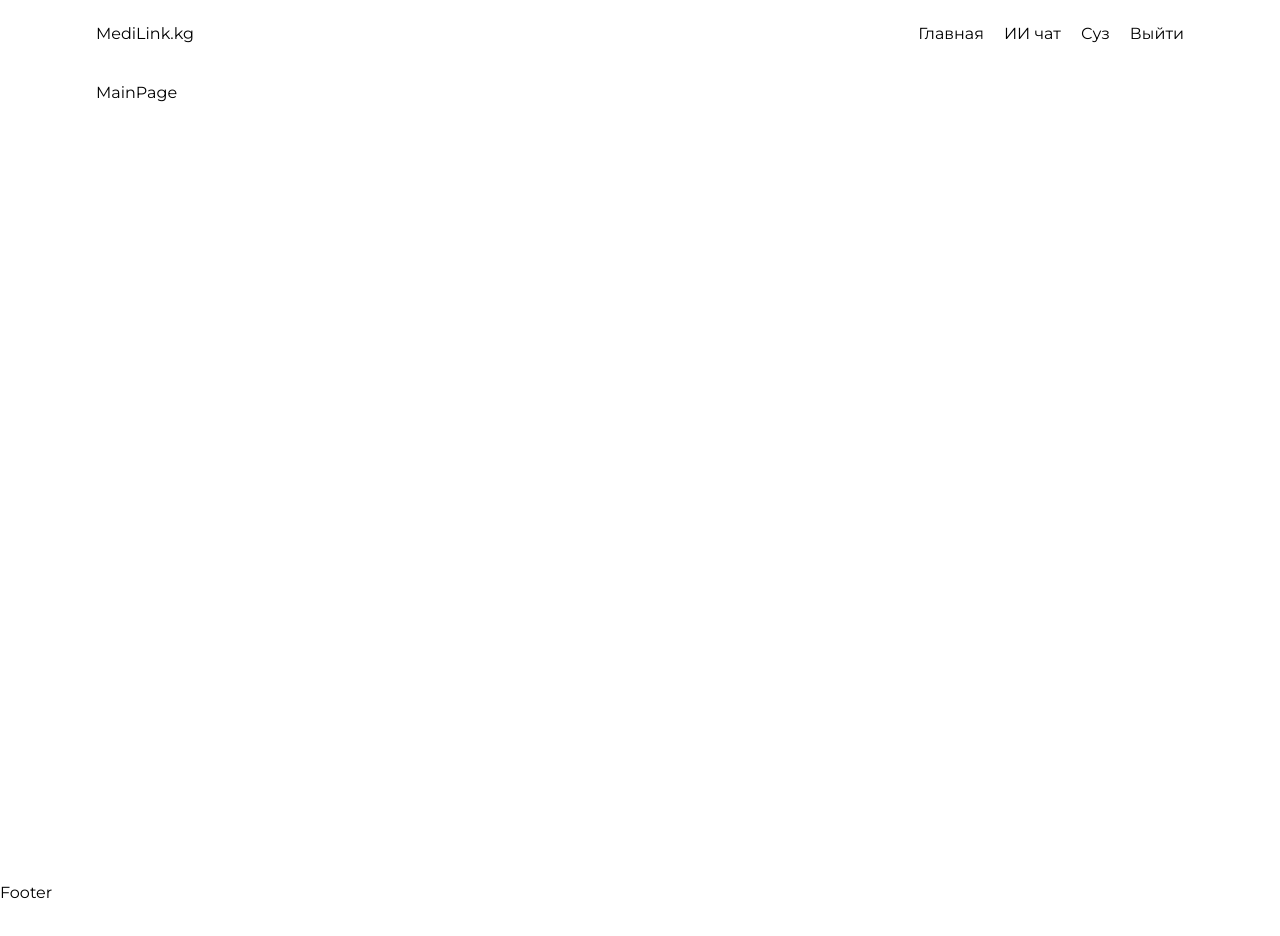
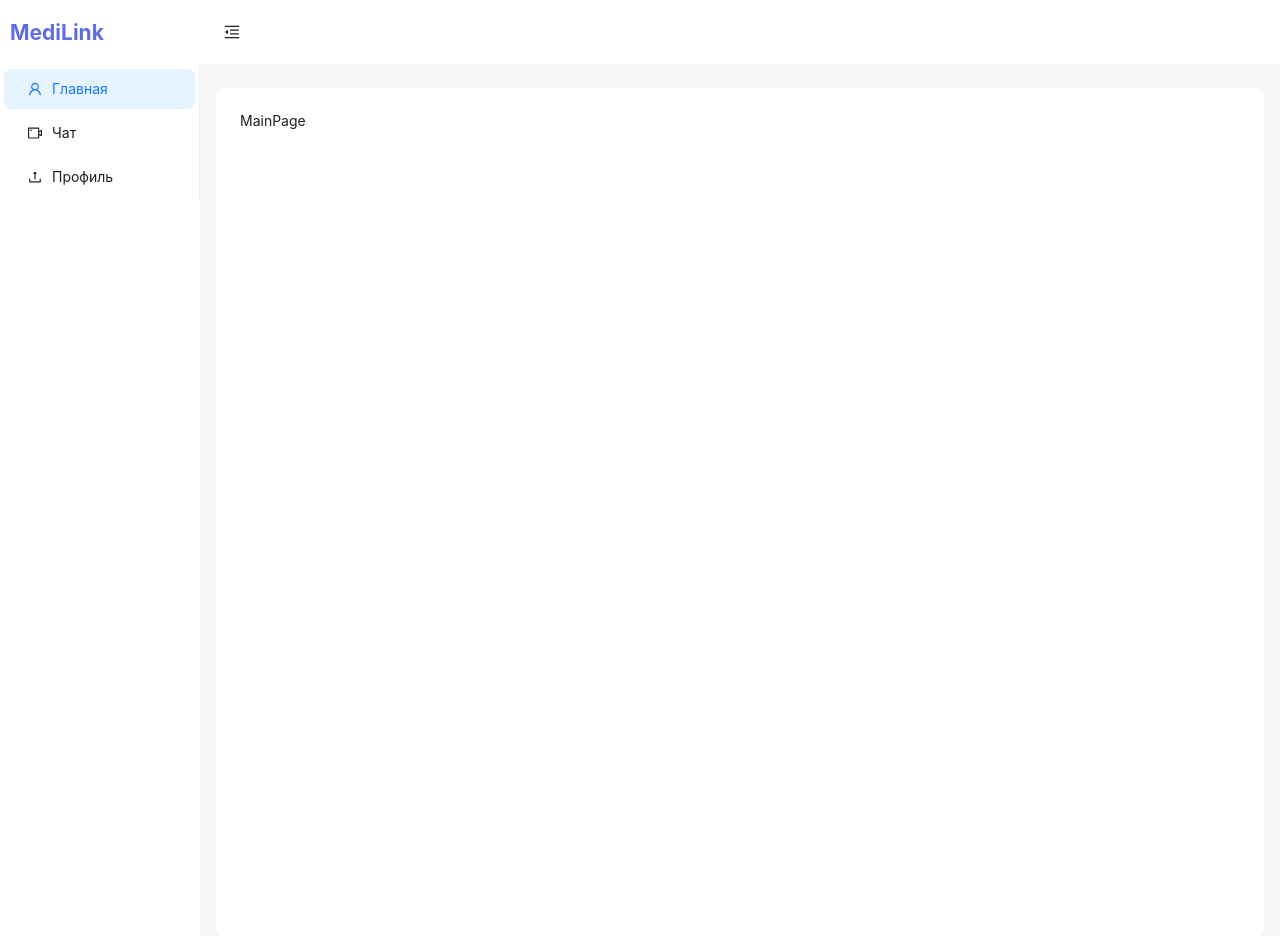
Before and after one commit to sweetkurut/medilink, a React (Vite) app: page / in a window 1280 px wide. Shown: the top 936 px of the page. Before the commit the page ends 902 px from the top, so only its background shows below. Built offline with nearby package versions, Linux system fonts and the light colour scheme.

Commit message:
add sidebar

```diff
--- a/src/app/App.tsx
+++ b/src/app/App.tsx
@@ -1,26 +1,22 @@
-import { Header } from "@/widgets/Header/Header";
 import { AppRouter } from "./providers/router";
-import "./styles/index.scss";
-import { Footer } from "@/widgets/Footer/Footer";
 import { useLocation } from "react-router-dom";
 import { routeConfig } from "@/shared/config/routeConfig/routeConfig";
 
+import "./styles/index.scss";
+import SideBar from "@/widgets/SideBar/SideBar";
+
 function App() {
     const location = useLocation();
-
-    // const isAuthPage = location.pathname === routeConfig.login || location.pathname === routeConfig.signup;
     const isAuthPage = location.pathname === routeConfig.login.path || location.pathname === routeConfig.signup.path;
 
+    if (isAuthPage) {
+        return <AppRouter />;
+    }
+
     return (
-        <>
-            <div className={"app"}>
-                {!isAuthPage && <Header />}
-                <main className="content-page">
-                    <AppRouter />
-                </main>
-                {!isAuthPage && <Footer />}
-            </div>
-        </>
+        <SideBar>
+            <AppRouter />
+        </SideBar>
     );
 }
 
--- a/src/pages/MainPage/mainpage.module.scss
+++ b/src/pages/MainPage/mainpage.module.scss
@@ -1,8 +1,11 @@
 .wrapper {
-    margin-top: 40px;
+    // background-image: url("/src/shared/assets/images/bg.png");
+    // background-size: cover;
+    // background-repeat: no-repeat;
+    // margin-top: 40px;
     min-height: 100vh;
-    & .container {
-        max-width: var(--container-width);
-        margin: 0 auto;
-    }
+    // & .container {
+    //     max-width: var(--container-width);
+    //     margin: 0 auto;
+    // }
 }
--- /dev/null
+++ b/src/pages/ProfilePage/ProfilePage.tsx
@@ -0,0 +1,5 @@
+import s from "./ProfilePage.module.scss";
+
+export const ProfilePage = () => {
+    return <div className={s.wrapper}>ProfilePage</div>;
+};
--- a/src/shared/config/routeConfig/routeConfig.tsx
+++ b/src/shared/config/routeConfig/routeConfig.tsx
@@ -1,6 +1,7 @@
 import { ChatPage } from "@/pages/ChatPage/ChatPage";
 import { LoginPage } from "@/pages/LoginPage/LoginPage";
 import { MainPage } from "@/pages/MainPage/MainPage";
+import { ProfilePage } from "@/pages/ProfilePage/ProfilePage";
 import { SignUpPage } from "@/pages/SignUpPage/SignUpPage";
 import type { RouteProps } from "react-router-dom";
 
@@ -10,6 +11,7 @@ export enum AppRoutes {
     LOGIN = "login",
     SIGN_UP = "signup",
     CHAT = "chat",
+    PROFILE = "profile",
 }
 
 export const RoutePath: Record<AppRoutes, string> = {
@@ -18,6 +20,7 @@ export const RoutePath: Record<AppRoutes, string> = {
     [AppRoutes.LOGIN]: "/login",
     [AppRoutes.SIGN_UP]: "/signup",
     [AppRoutes.CHAT]: "/chat",
+    [AppRoutes.PROFILE]: "/profile",
 };
 
 export const routeConfig: Record<AppRoutes, RouteProps> = {
@@ -41,4 +44,8 @@ export const routeConfig: Record<AppRoutes, RouteProps> = {
         path: RoutePath.chat,
         element: <ChatPage />,
     },
+    [AppRoutes.PROFILE]: {
+        path: RoutePath.profile,
+        element: <ProfilePage />,
+    },
 };
--- a/src/widgets/Header/Header.module.scss
+++ b/src/widgets/Header/Header.module.scss
@@ -1,5 +1,7 @@
 .header {
-    padding-top: 24px;
+    padding: 24px;
+    background: var(--color-white);
+
     &_container {
         max-width: var(--container-width);
         margin: 0 auto;
--- a/src/widgets/Header/Header.tsx
+++ b/src/widgets/Header/Header.tsx
@@ -12,11 +12,11 @@ export const Header = () => {
                             Главная
                         </Link>
                     </div>
-                    <div>
+                    {/* <div>
                         <Link to="/chat" className={s.nav_link}>
                             ИИ чат
                         </Link>
-                    </div>
+                    </div> */}
                     <div>
                         <Link to="#" className={s.nav_link}>
                             Суз
--- /dev/null
+++ b/src/widgets/SideBar/SideBar.tsx
@@ -0,0 +1,89 @@
+import React, { useState, type ReactNode } from "react";
+import { MenuFoldOutlined, MenuUnfoldOutlined, UploadOutlined, UserOutlined, VideoCameraOutlined } from "@ant-design/icons";
+import { Button, Layout, Menu, theme } from "antd";
+import { useLocation, useNavigate } from "react-router-dom";
+import { RoutePath } from "@/shared/config/routeConfig/routeConfig";
+import s from "./Sidebar.module.scss";
+
+const { Header, Sider, Content } = Layout;
+
+interface SideBarLayoutProps {
+    children: ReactNode;
+    header?: ReactNode;
+    footer?: ReactNode;
+}
+
+const SideBar: React.FC<SideBarLayoutProps> = ({ children, header, footer }) => {
+    const [collapsed, setCollapsed] = useState(false);
+    const {
+        token: { colorBgContainer, borderRadiusLG },
+    } = theme.useToken();
+
+    const navigate = useNavigate();
+    const location = useLocation();
+
+    const menuItems = [
+        {
+            key: RoutePath.main,
+            icon: <UserOutlined />,
+            label: "Главная",
+        },
+        {
+            key: RoutePath.chat,
+            icon: <VideoCameraOutlined />,
+            label: "Чат",
+        },
+        {
+            key: RoutePath.profile,
+            icon: <UploadOutlined />,
+            label: "Профиль",
+        },
+    ];
+
+    return (
+        <div className={s.wrapper}>
+            <Layout style={{ minHeight: "100vh" }}>
+                <Sider trigger={null} collapsible collapsed={collapsed} theme="light">
+                    <div className="demo-logo-vertical" />
+                    <h1 className={s.logo}>MediLink</h1>
+                    <Menu
+                        theme="light"
+                        mode="inline"
+                        selectedKeys={[location.pathname]}
+                        items={menuItems}
+                        onClick={({ key }) => navigate(key)}
+                    />
+                </Sider>
+                <Layout>
+                    <Header style={{ padding: 0, background: colorBgContainer }}>
+                        <Button
+                            type="text"
+                            icon={collapsed ? <MenuUnfoldOutlined /> : <MenuFoldOutlined />}
+                            onClick={() => setCollapsed(!collapsed)}
+                            style={{
+                                fontSize: "16px",
+                                width: 64,
+                                height: 64,
+                            }}
+                        />
+                        {header}
+                    </Header>
+                    <Content
+                        style={{
+                            margin: "24px 16px",
+                            padding: 24,
+                            minHeight: 280,
+                            background: colorBgContainer,
+                            borderRadius: borderRadiusLG,
+                        }}
+                    >
+                        {children}
+                    </Content>
+                    {footer}
+                </Layout>
+            </Layout>
+        </div>
+    );
+};
+
+export default SideBar;
--- /dev/null
+++ b/src/widgets/SideBar/Sidebar.module.scss
@@ -0,0 +1,11 @@
+.wrapper {
+    font-family: var(--font-montserrat-r) !important;
+    & .logo {
+        // color: var(--color-bg-secondary);
+        color: rgb(96, 109, 226);
+        // text-align: center;
+        margin-left: 10px;
+        margin-top: 20px;
+        margin-bottom: 20px;
+    }
+}
```
Also changed, not shown: src/pages/ProfilePage/ProfilePage.module.scss (added).
